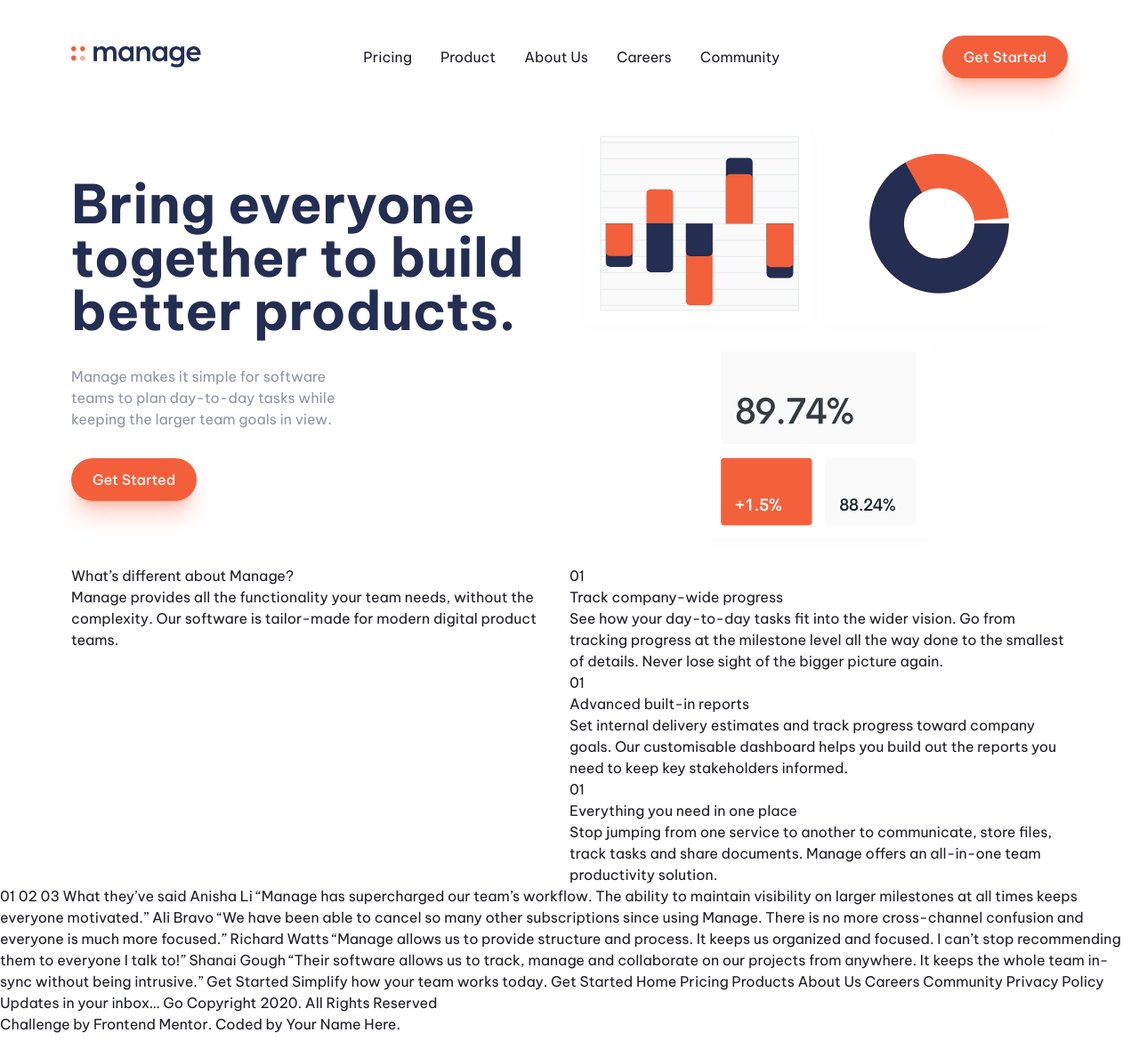
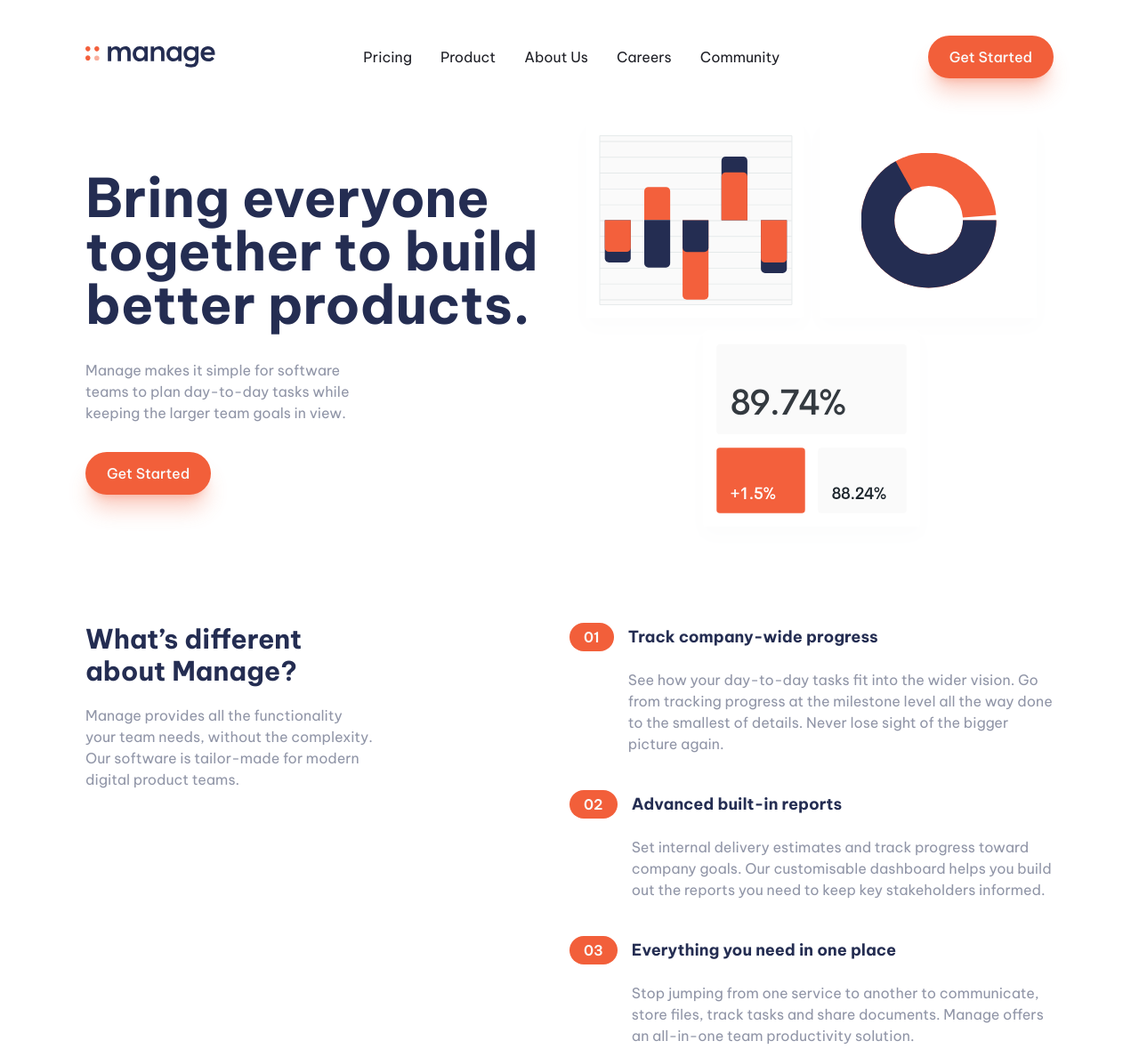
Before and after one commit to aatmaneoulmouden/manage-landing-page, a website: page index.html in a window 1280 px wide. Shown: the top 1179 px of the page at 89% size. Drawn offline with Linux system fonts and the light colour scheme.

Commit message:
Add CSS for Features section

```diff
--- a/index.html
+++ b/index.html
@@ -60,7 +60,7 @@
             <h1 class="text-6xl text-dark-blue font-bold">
               Bring everyone together to build better products.
             </h1>
-            <p class="text-dark-grayish-blue max-w-[60%]">
+            <p class="max-w-[60%]">
               Manage makes it simple for software teams to plan day-to-day tasks
               while keeping the larger team goals in view.
             </p>
@@ -83,12 +83,12 @@
     <!-- ========== End INTRO Section ========== -->
 
     <!-- ========== Start FEATURES Section ========== -->
-    <section id="features">
+    <section id="features" class="py-20">
       <div class="container">
-        <div class="flex">
+        <div class="flex justify-between">
           <div class="flex-1">
-            <h2>What’s different about Manage?</h2>
-            <p>
+            <h2 class="text-3xl text-dark-blue font-bold mb-5 max-w-[60%]">What’s different about Manage?</h2>
+            <p class="max-w-[60%]">
               Manage provides all the functionality your team needs, without the
               complexity. Our software is tailor-made for modern digital product
               teams.
@@ -109,7 +109,7 @@
                 </div>
               </li>
               <li class="feature-item">
-                <span class="number">01</span>
+                <span class="number">02</span>
                 <div class="feature">
                   <h3>Advanced built-in reports</h3>
                   <p>
@@ -120,7 +120,7 @@
                 </div>
               </li>
               <li class="feature-item">
-                <span class="number">01</span>
+                <span class="number">03</span>
                 <div class="feature">
                   <h3>Everything you need in one place</h3>
                   <p>
@@ -137,7 +137,7 @@
     </section>
     <!-- ========== End FEATURES Section ========== -->
 
-    01 02 03 What they’ve said Anisha Li “Manage has supercharged our team’s
+    What they’ve said Anisha Li “Manage has supercharged our team’s
     workflow. The ability to maintain visibility on larger milestones at all
     times keeps everyone motivated.” Ali Bravo “We have been able to cancel so
     many other subscriptions since using Manage. There is no more cross-channel
--- a/src/input.css
+++ b/src/input.css
@@ -8,4 +8,26 @@
     * {
         @apply font-body text-very-dark-blue;
     }
+
+    p {
+        @apply text-dark-grayish-blue;
+    }
 }
+
+@layer components {
+    .features-list li {
+        @apply flex gap-4;
+    }
+
+    .features-list li:not(:last-child) {
+        @apply mb-10;
+    }
+
+    .features-list .number {
+        @apply bg-bright-red rounded-full py-1 px-4 font-semibold text-very-light-gray h-fit;
+    }
+
+    .features-list h3 {
+        @apply text-lg font-bold text-dark-blue leading-[32px] mb-5;
+    }
+}
--- a/tailwind.config.js
+++ b/tailwind.config.js
@@ -6,9 +6,9 @@
       padding: {
         DEFAULT: '1rem',
         sm: '2rem',
-        lg: '4rem',
-        xl: '5rem',
-        '2xl': '6rem',
+        lg: '5rem',
+        xl: '6rem',
+        '2xl': '7rem',
       },
     },
     fontFamily: {
```
Also changed, not shown: assets/css/style.css.
